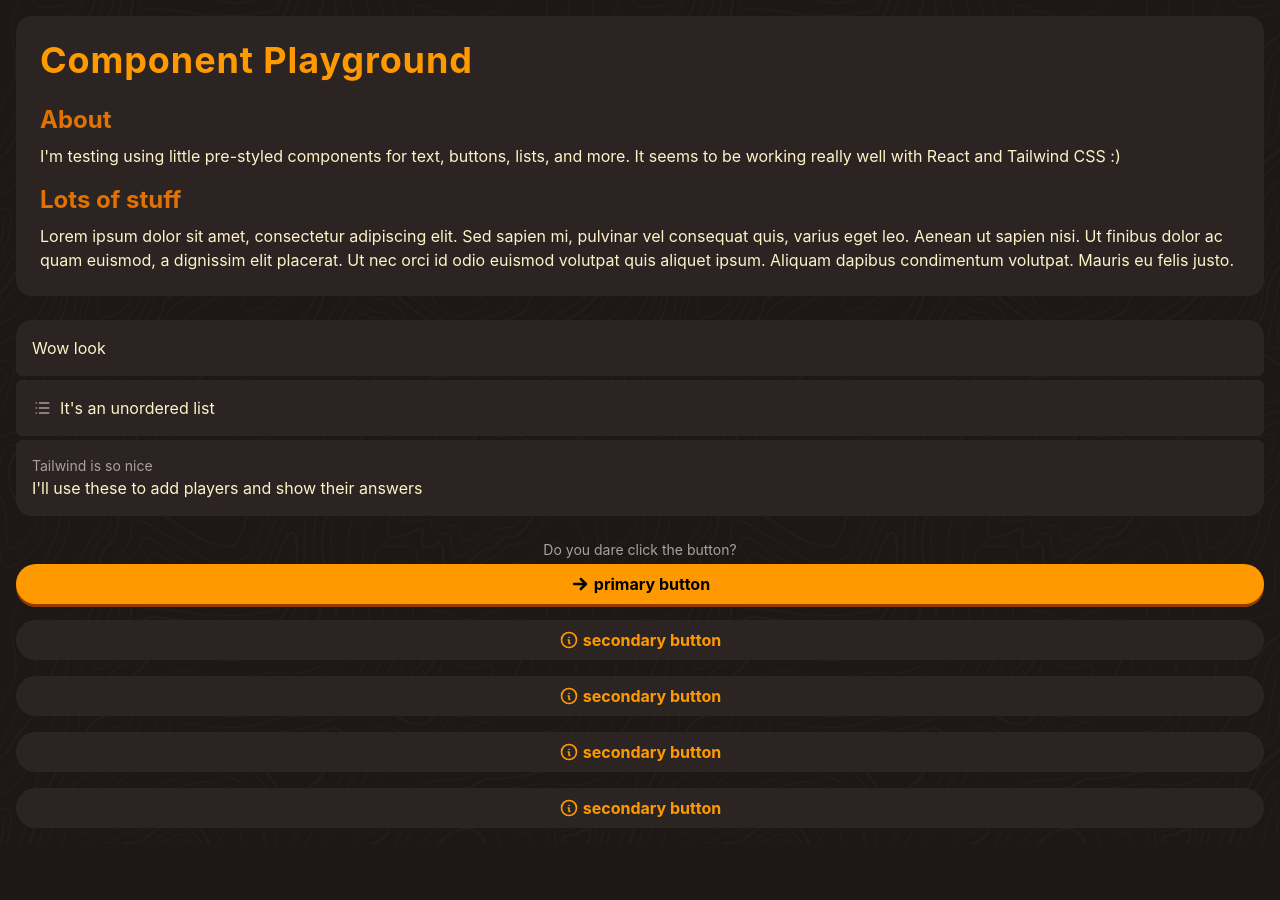
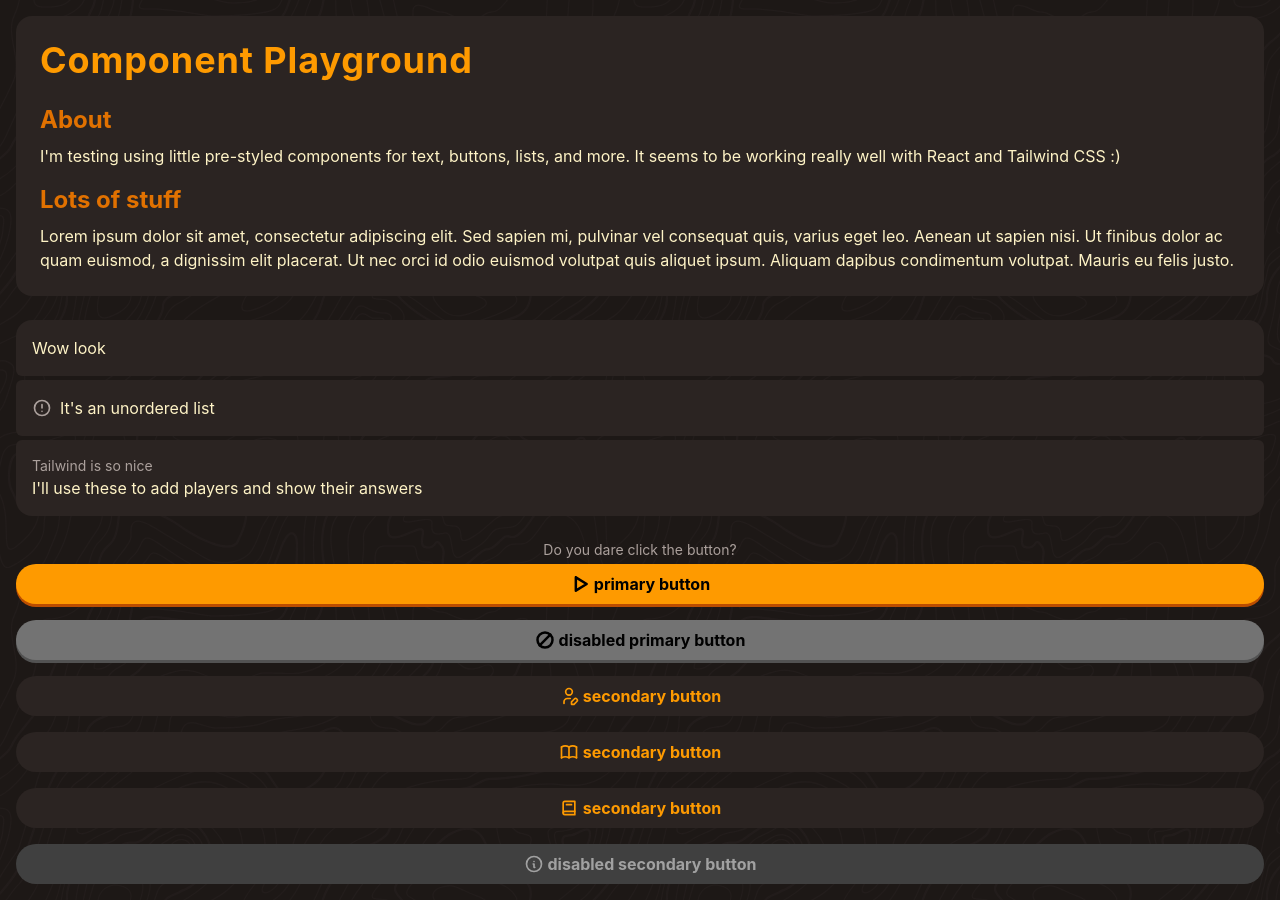
Before and after one commit to SoupCat-Py/impostor-game, a React (Vite) app: page / in a window 1280 px wide. Before the commit the page ends 844 px from the top, so only its background shows below. Built offline with nearby package versions, Linux system fonts and the light colour scheme.

Commit message:
disabled buttons & tweaked classes

```diff
--- a/src/App.tsx
+++ b/src/App.tsx
@@ -41,14 +41,8 @@ export default function App() {
             stroke-linecap="round" stroke-linejoin="round"
             className="h-5 text-taupe-400"
           >
-            <path stroke="none" d="M0 0h24v24H0z" fill="none" />
-            <path d="M9 6l11 0" />
-            <path d="M9 12l11 0" />
-            <path d="M9 18l11 0" />
-            <path d="M5 6l0 .01" />
-            <path d="M5 12l0 .01" />
-            <path d="M5 18l0 .01" />
-            </svg>
+            <path d="M3 12a9 9 0 1 0 18 0a9 9 0 0 0 -18 0" /><path d="M12 8v4" /><path d="M12 16h.01" />
+          </svg>
           <Para>It's an unordered list</Para>
         </div>
       </ListItem>
@@ -61,34 +55,42 @@ export default function App() {
       <Button
         label="Do you dare click the button?"
         primary
-        onClickFunction={() => alert("you pressed the button!")}
-        icon={<><path stroke="none" d="M0 0h24v24H0z" fill="none" /><path d="M5 12l14 0" /><path d="M13 18l6 -6" /><path d="M13 6l6 6" /></>}
+        icon={<><path d="M7 4v16l13 -8l-13 -8" /></>}
+        onClickFunction={() => alert("this button worked!")}
       >
         primary button
       </Button>
       <Button
-        icon={<><path stroke="none" d="M0 0h24v24H0z" fill="none" /><path d="M3 12a9 9 0 1 0 18 0a9 9 0 0 0 -18 0" /><path d="M12 9h.01" /><path d="M11 12h1v4h1" /></>}
+        primary
+        isDisabled
+        icon={<><path d="M3 12a9 9 0 1 0 18 0a9 9 0 1 0 -18 0" /><path d="M18.364 5.636l-12.728 12.728" /></>}
+      >
+        disabled primary button
+      </Button>
+      <Button
+        icon={<><path d="M8 7a4 4 0 1 0 8 0a4 4 0 0 0 -8 0" /><path d="M6 21v-2a4 4 0 0 1 4 -4h3.5" /><path d="M18.42 15.61a2.1 2.1 0 0 1 2.97 2.97l-3.39 3.42h-3v-3l3.42 -3.39" /></>}
         onClickFunction={() => alert("hi")}
       >
         secondary button
       </Button>
       <Button
-        icon={<><path stroke="none" d="M0 0h24v24H0z" fill="none" /><path d="M3 12a9 9 0 1 0 18 0a9 9 0 0 0 -18 0" /><path d="M12 9h.01" /><path d="M11 12h1v4h1" /></>}
+        icon={<><path d="M3 19a9 9 0 0 1 9 0a9 9 0 0 1 9 0" /><path d="M3 6a9 9 0 0 1 9 0a9 9 0 0 1 9 0" /><path d="M3 6l0 13" /><path d="M12 6l0 13" /><path d="M21 6l0 13" /></>}
         onClickFunction={() => alert("hi")}
       >
         secondary button
       </Button>
       <Button
-        icon={<><path stroke="none" d="M0 0h24v24H0z" fill="none" /><path d="M3 12a9 9 0 1 0 18 0a9 9 0 0 0 -18 0" /><path d="M12 9h.01" /><path d="M11 12h1v4h1" /></>}
+        icon={<><path d="M19 4v16h-12a2 2 0 0 1 -2 -2v-12a2 2 0 0 1 2 -2h12" /><path d="M19 16h-12a2 2 0 0 0 -2 2" /><path d="M9 8h6" /></>}
         onClickFunction={() => alert("hi")}
       >
         secondary button
       </Button>
       <Button
-        icon={<><path stroke="none" d="M0 0h24v24H0z" fill="none" /><path d="M3 12a9 9 0 1 0 18 0a9 9 0 0 0 -18 0" /><path d="M12 9h.01" /><path d="M11 12h1v4h1" /></>}
+        icon={<><path d="M3 12a9 9 0 1 0 18 0a9 9 0 0 0 -18 0" /><path d="M12 9h.01" /><path d="M11 12h1v4h1" /></>}
         onClickFunction={() => alert("hi")}
+        isDisabled
       >
-        secondary button
+        disabled secondary button
       </Button>
     </div>
   </section>
--- a/src/components/Button.tsx
+++ b/src/components/Button.tsx
@@ -6,10 +6,11 @@ type buttonProps = {
   children: ReactNode;
   primary?: boolean;
   icon?: ReactNode;
+  isDisabled?: boolean;
   onClickFunction?: () => void;
 }
 
-export default function Button({label, children, primary = false, icon, onClickFunction}: buttonProps) {
+export default function Button({label, children, primary = false, icon, isDisabled=false, onClickFunction}: buttonProps) {
     return (
       <div className="flex flex-col justify-center items-center gap-1">
         <Small>
@@ -17,22 +18,27 @@ export default function Button({label, children, primary = false, icon, onClickF
         </Small>
         <button
             onClick={onClickFunction}
+            disabled={isDisabled}
             className={`
                 flex justify-center items-center py-2 gap-1 w-full
                 rounded-full font-bold
                 focus-visible:outline-3 outline-offset-4 outline-emerald-800 dark:outline-amber-200
                 cursor-pointer select-none
+                transition duration-75
                 ${primary
-            ? "bg-emerald-400 dark:bg-amber-500 dark:border-amber-500 text-white dark:text-black"
-            : "bg-emerald-50 dark:bg-taupe-800 text-emerald-800 dark:text-amber-500"
+                    ? "bg-emerald-500 disabled:bg-neutral-400 dark:bg-amber-500 dark:disabled:bg-neutral-500"
+                    : "bg-emerald-50 disabled:bg-neutral-300 dark:bg-taupe-800 disabled:dark:bg-neutral-700"
                 }
                 ${primary
-            ? "shadow-emerald-700 dark:shadow-amber-800 active:translate-y-[3px]"
+                    ? "text-white dark:text-black"
+                    : "text-emerald-800 disabled:text-neutral-500 dark:text-amber-500 disabled:dark:text-neutral-400"
+                }
+                ${primary
+                    ? "shadow-emerald-800 disabled:shadow-neutral-700 dark:shadow-amber-700 disabled:dark:shadow-neutral-600 shadow-[0_3px_0_0] active:enabled:shadow-none active:enabled:translate-y-[3px]"
                     : "shadow-none active:bg-emerald-50 dark:active:bg-taupe-800"}
-            shadow-[0_3px_0_0] active:shadow-none transition duration-75
                 ${primary
-                ? "hover:bg-emerald-500 hover:border-emerald-500 hover:dark:bg-amber-600 hover:dark:border-amber-600"
-                : "hover:bg-olive-300 hover:dark:bg-taupe-700"}
+                    ? "hover:enabled:bg-emerald-600 hover:enabled:dark:bg-amber-600"
+                    : "hover:enabled:bg-olive-300 hover:enabled:dark:bg-taupe-700"}
             `}
         >
             {icon
```
Lines whose indentation alone changed are shown as unchanged.
